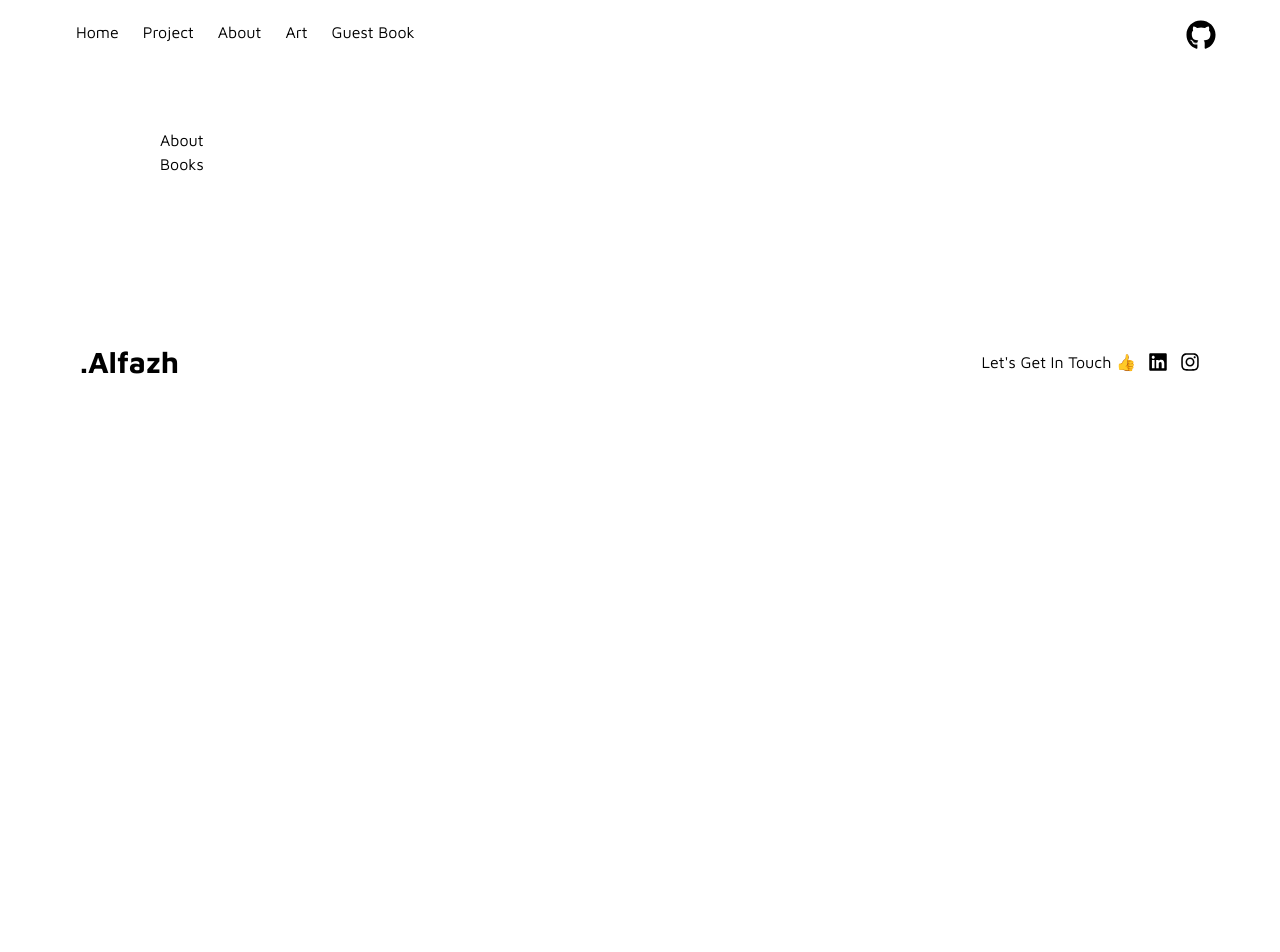
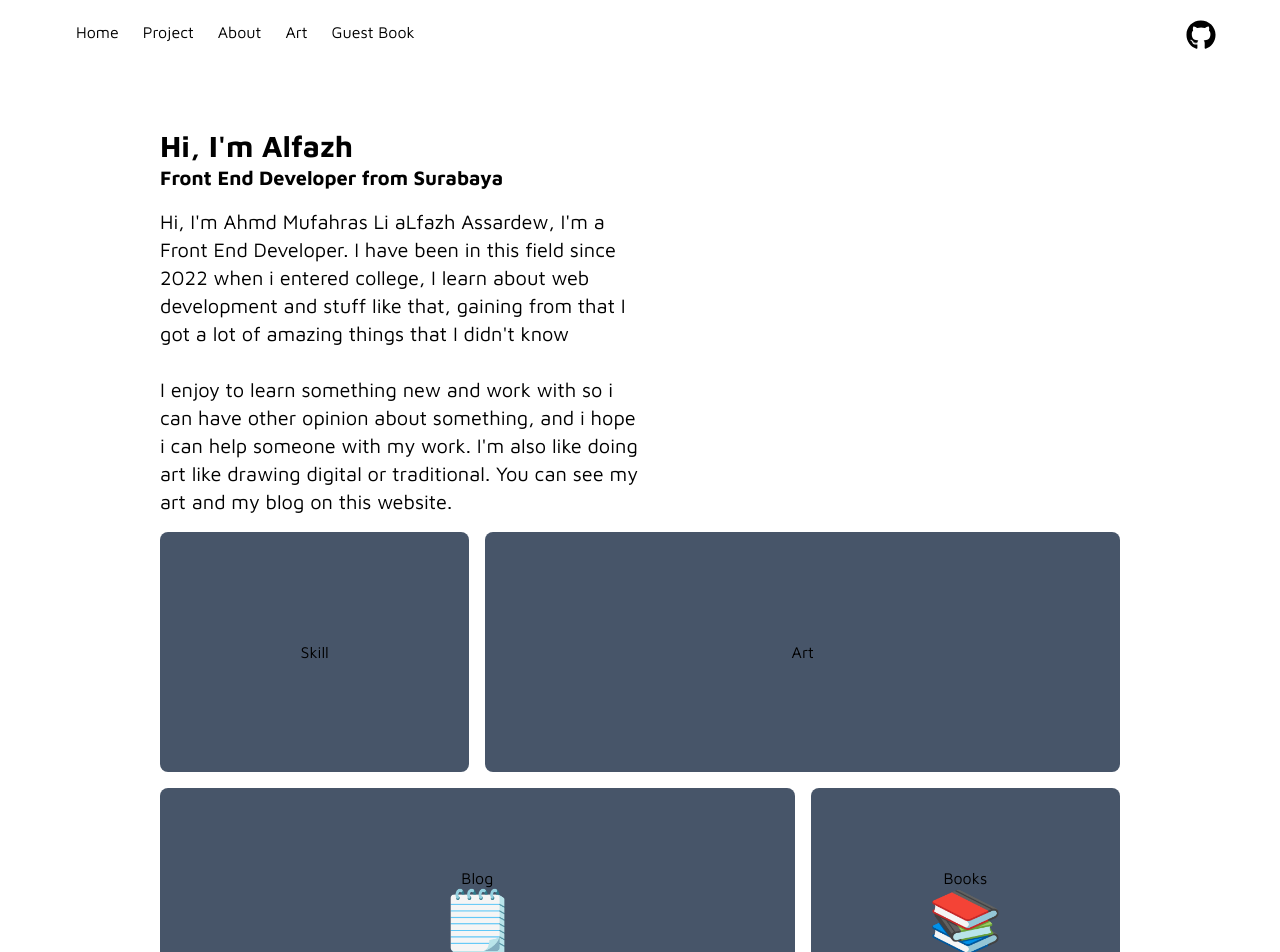
Before and after one commit to alfazh123/Alfazh-page, a Next.js app: page /about in a window 1280 px wide. Shown: the top 952 px of the page. Before the commit the page ends 800 px from the top, so only its background shows below. Built offline with nearby package versions, Linux system fonts and the light colour scheme.

Commit message:
feat: content and layout

```diff
--- a/app/about/page.tsx
+++ b/app/about/page.tsx
@@ -3,7 +3,48 @@ import Link from "next/link";
 export default function About() {
     return (
         <div>
-            <h1>About</h1>
+            <div className="mb-4">
+                <h1 className="text-3xl font-bold">Hi, I'm Alfazh</h1>
+                <h2 className="text-xl font-bold mb-4">
+                    Front End Developer from Surabaya
+                </h2>
+                <p className="md:w-1/2 sm:w-5/6 md:text-xl">
+                    Hi, I'm Ahmd Mufahras Li aLfazh Assardew, I'm a Front End
+                    Developer. I have been in this field since 2022 when i
+                    entered college, I learn about web development and stuff
+                    like that, gaining from that I got a lot of amazing things
+                    that I didn't know
+                    <br />
+                    <br />I enjoy to learn something new and work with so i can
+                    have other opinion about something, and i hope i can help
+                    someone with my work. I'm also like doing art like drawing
+                    digital or traditional. You can see my art and my blog on
+                    this website.
+                </p>
+            </div>
+
+            <div className="grid md:grid-cols-3 grid-cols-2 mt-4 gap-4">
+                <div className="h-60 w-full bg-slate-600 items-center justify-center flex flex-col rounded-lg">
+                    <h2>Skill</h2>
+                </div>
+                <div className="h-60 w-full bg-slate-600 items-center justify-center flex flex-col rounded-lg md:col-span-2">
+                    <h2>Art</h2>
+                </div>
+                <div className="bg-slate-600 items-center justify-center flex flex-col h-60 w-full rounded-lg md:col-span-2">
+                    <h2>Blog</h2>
+                    <h2 className="text-6xl">🗒️</h2>
+                </div>
+                <div className="bg-slate-600 items-center justify-center flex flex-col h-60 w-full rounded-lg">
+                    <h2>Books</h2>
+                    <p className="text-6xl">📚</p>
+                </div>
+            </div>
+
+            <div>
+                <h2>Photo's</h2>
+                <p></p>
+            </div>
+
             <Link href="/about/books">
                 <button>Books</button>
             </Link>
```
